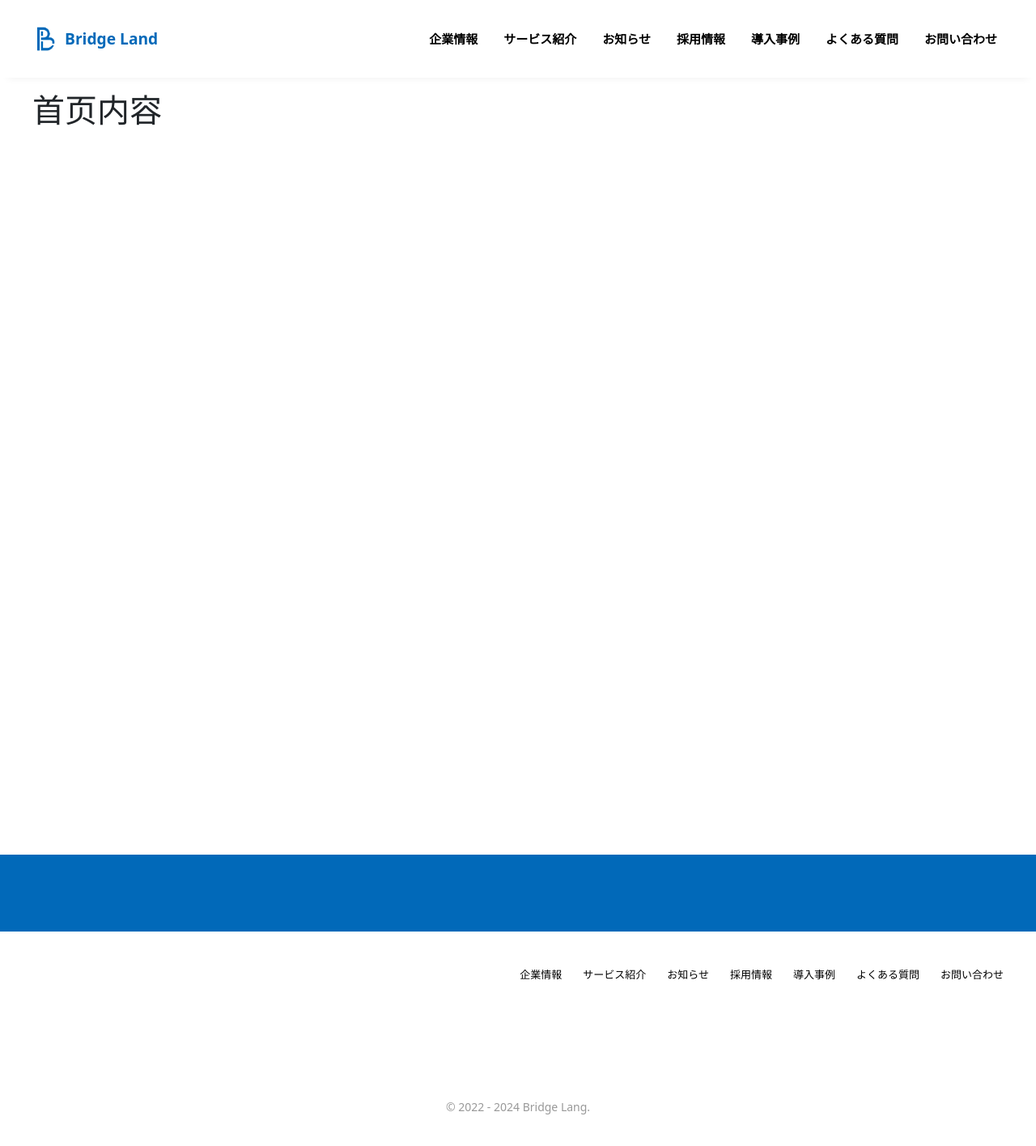
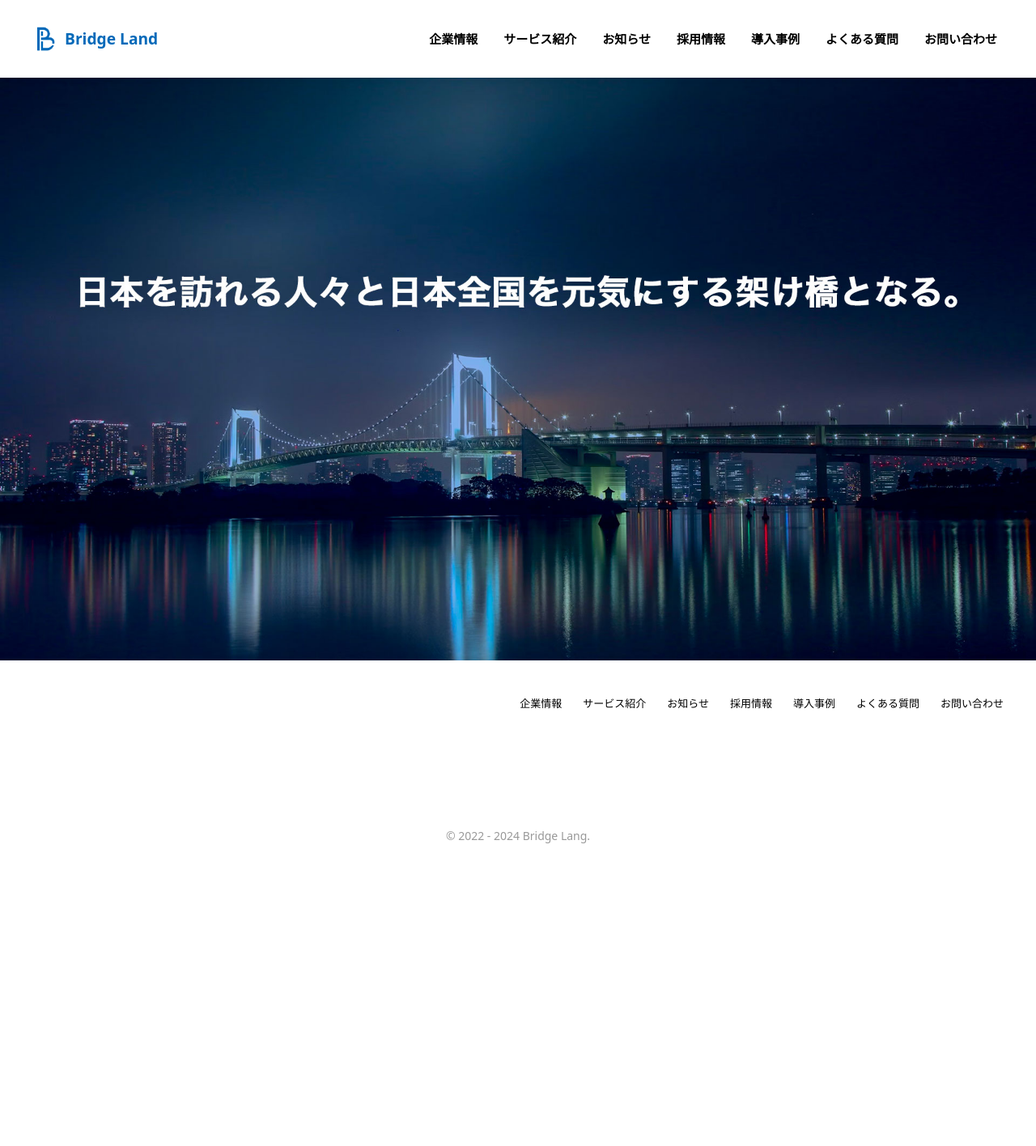
Before and after one commit to Nceco/blfood-web, a Vue app: page / in a window 1280 px wide. Shown: the top 1416 px of the page at 81% size. After the commit the page ends 1108 px from the top, so only its background shows below. Built offline with nearby package versions, Linux system fonts and the light colour scheme.

Commit message:
feat: 主页logo

```diff
--- a/src/components/Bottom.vue
+++ b/src/components/Bottom.vue
@@ -3,6 +3,12 @@ import { ref } from 'vue'
 import { useRouter } from "vue-router";
 import { LAYOUT_MENU } from "@/utils/common.js";
 
+defineProps({
+  showImage: {
+    type: Boolean,
+    default: true
+  }
+})
 const router = useRouter()
 
 const menu = ref(LAYOUT_MENU)
@@ -10,7 +16,7 @@ const handleNavClick = item => router.replace(item.path)
 </script>
 <template>
   <div class="layout_bottom">
-    <div class="img">
+    <div class="img" v-if="showImage">
       <img src="@/assets/bottom.gif" alt="bottom.gif" />
     </div>
     <div class="nav">
--- a/src/layout/contentLayout.vue
+++ b/src/layout/contentLayout.vue
@@ -12,6 +12,7 @@ const goToHome = () => router.push('/')
 const handleNavClick = (item) => {
   const nav_element =  document.getElementById('navbarNav')
   currentRoute.value = item.path
+  console.log(currentRoute.value)
   router.push({
     path: item.path
   })
@@ -125,7 +126,7 @@ watch(route,() => currentRoute.value = route.fullPath)
   }
   .current{
     &:after,&:before{
-      width: 0;
+      width: 50%;
     }
   }
 }
--- a/src/views/welcome/index.vue
+++ b/src/views/welcome/index.vue
@@ -36,14 +36,18 @@ const handleNavClick = item => {
       </div>
     </nav>
     <div class="content">
-      <h1>首页内容</h1>
+      <img src="@/assets/home_logo.jpg" alt="logo" class="home_logo"/>
     </div>
-    <Bottom/>
+    <Bottom :show-image="false"/>
   </div>
 </template>
 
 <style scoped lang="less">
 @import "../../global.less";
+.home_logo{
+  width: 100%;
+  height: auto;
+}
 .container-fluid .logo{
   display: flex;
   align-items: center;
@@ -107,10 +111,11 @@ const handleNavClick = item => {
 .mu_contanier{
     padding-top: 56px;
 }
+
 .content{
-  padding: 1rem 2.5rem 0;
-  height: 100vh;
+  margin-bottom: 0;
 }
+
 @media screen and (min-width:991px) {
   .container-fluid{
     padding: 0 2.5rem;
@@ -121,5 +126,8 @@ const handleNavClick = item => {
   .mu_contanier{
     padding-top: 6rem;
   }
+  .content{
+    margin-bottom: -160px;
+  }
 }
 </style>
```
Also changed, not shown: src/assets/home_logo.jpg (added).
